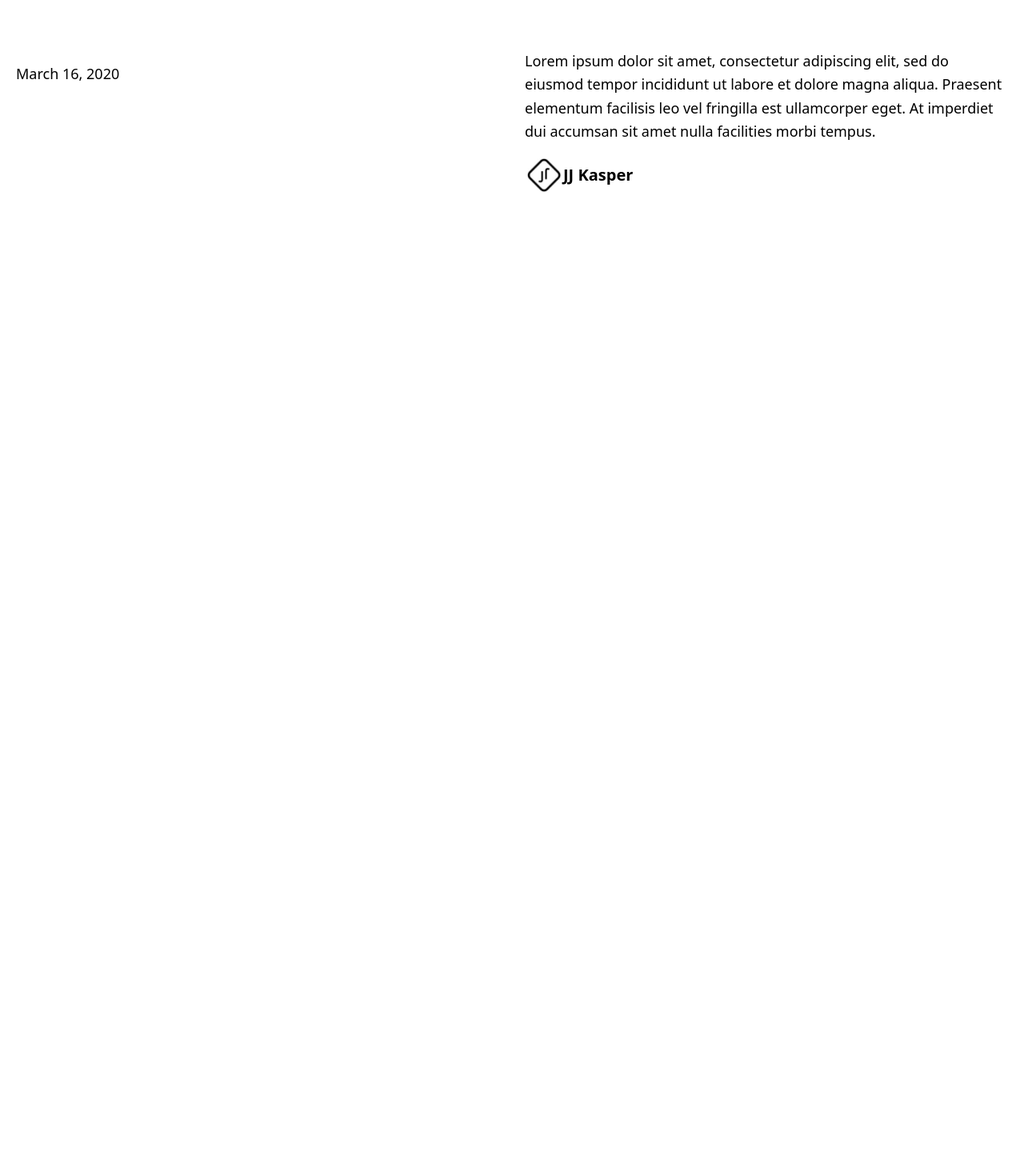
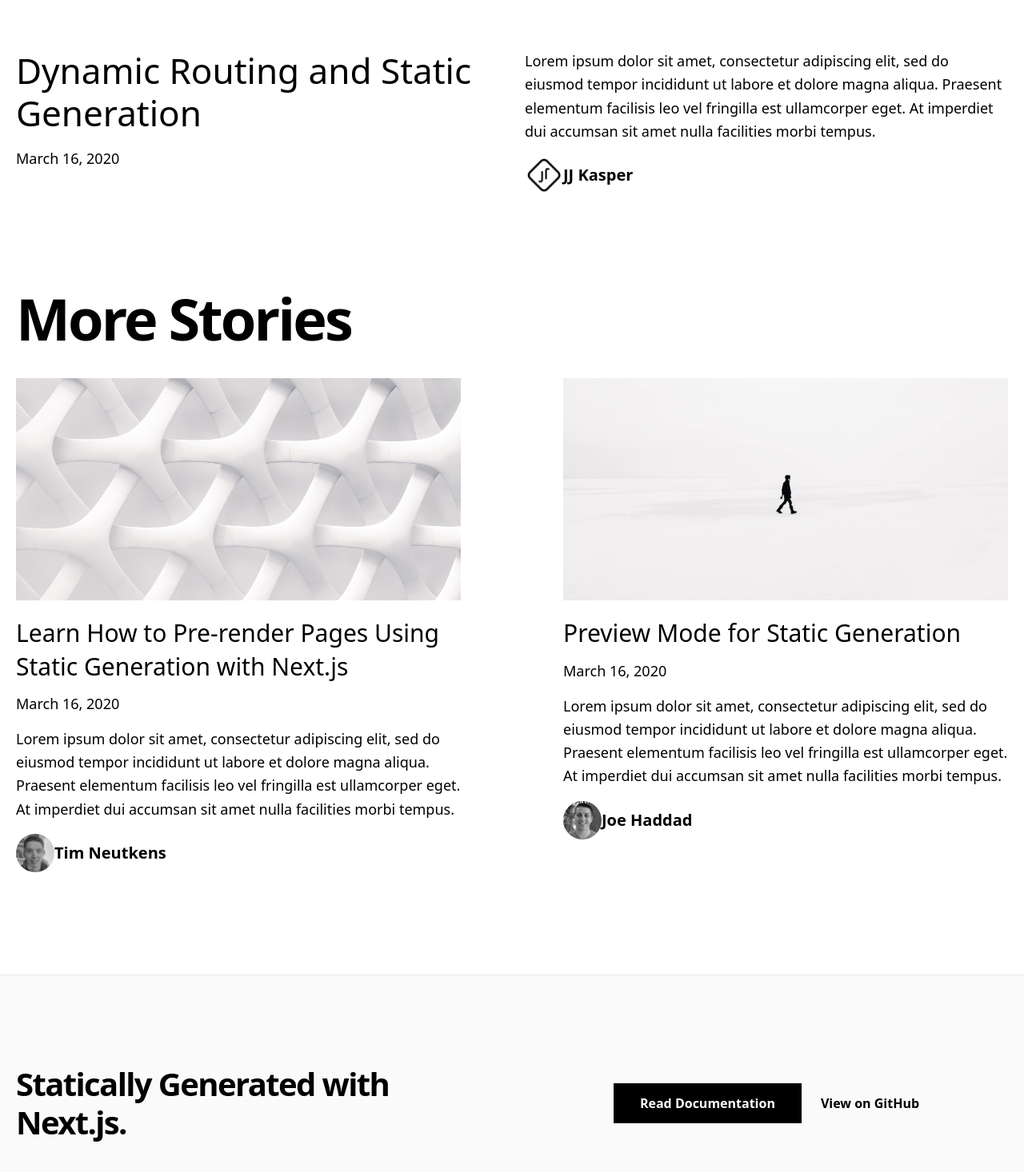
Before and after one commit to Capocaccia/sdetEval, a Next.js app: page / in a window 1280 px wide. Shown: the part 891-2357 px from the top of the page at 80% size. Before the commit the page ends 1246 px from the top, so only its background shows below. Built offline with nearby package versions, Linux system fonts and the light colour scheme.

Commit message:
Fix all cypress errors

```diff
--- a/components/footer.js
+++ b/components/footer.js
@@ -3,7 +3,7 @@ import { EXAMPLE_PATH } from '../lib/constants'
 
 export default function Footer() {
   return (
-    <footer className="bg-accent-1 border-t border-accent-2 hidden">
+    <footer className="bg-accent-1 border-t border-accent-2">
       <Container>
         <div className="py-28 flex flex-col lg:flex-row items-center">
           <h3 className="text-4xl lg:text-5xl font-bold tracking-tighter leading-tight text-center lg:text-left mb-10 lg:mb-0 lg:pr-4 lg:w-1/2">
--- a/components/hero-post.js
+++ b/components/hero-post.js
@@ -25,7 +25,7 @@ export default function HeroPost({
       <div className="md:grid md:grid-cols-2 md:gap-x-16 lg:gap-x-8 mb-20 md:mb-28">
         <div>
           <h3 className="mb-4 text-4xl lg:text-6xl leading-tight">
-            <Link href={``}>
+            <Link href={`/`}>
               <a data-testid="heroPostLink" className="hover:underline">{title}</a>
             </Link>
           </h3>
--- a/pages/index.js
+++ b/pages/index.js
@@ -28,7 +28,7 @@ export default function Index({ allPosts }) {
               excerpt={heroPost.excerpt}
             />
           )}
-          {morePosts.length < 0 && <MoreStories posts={morePosts} />}
+          {morePosts.length > 0 && <MoreStories posts={morePosts} />}
         </Container>
       </Layout>
     </>
@@ -37,6 +37,7 @@ export default function Index({ allPosts }) {
 
 export async function getStaticProps() {
   const allPosts = getAllPosts([
+    'title',
     'date',
     'slug',
     'author',
```
Also changed, not shown: 1 other file (tests, documents, lock files or other folders).
